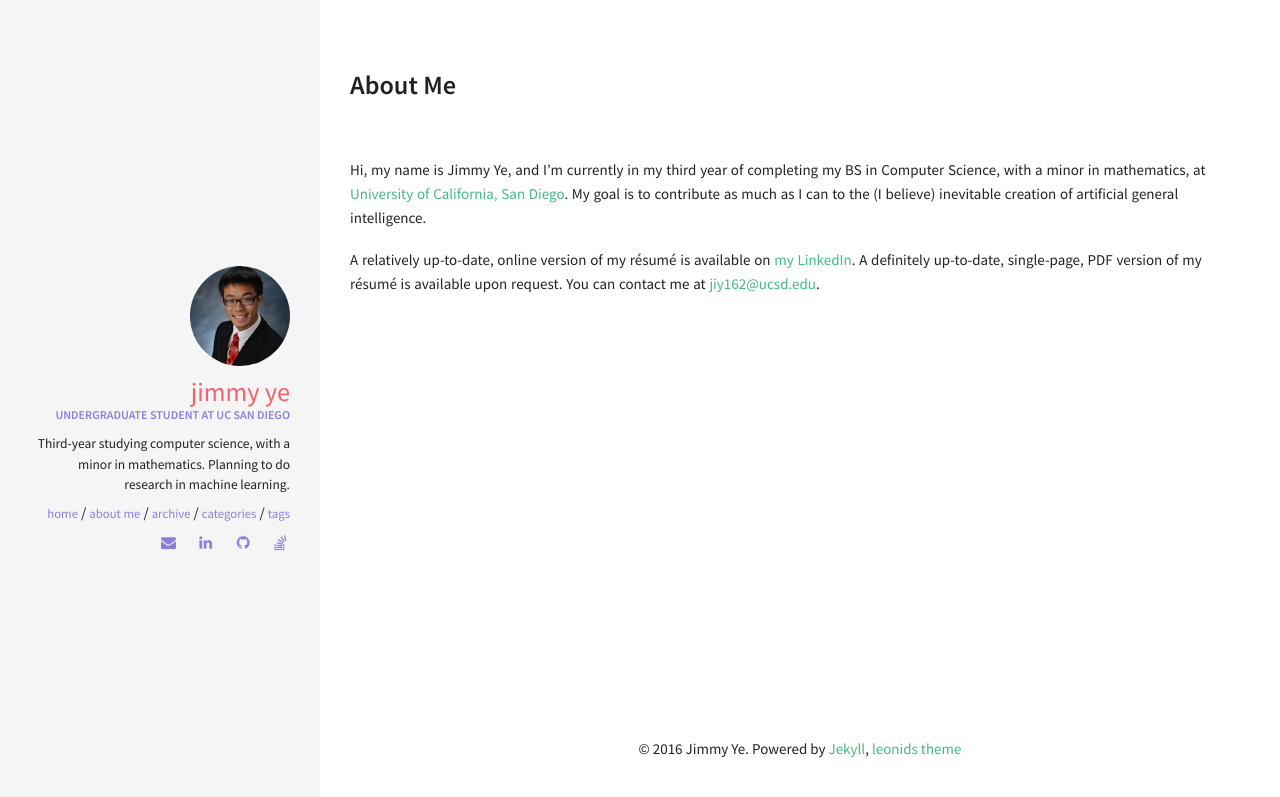
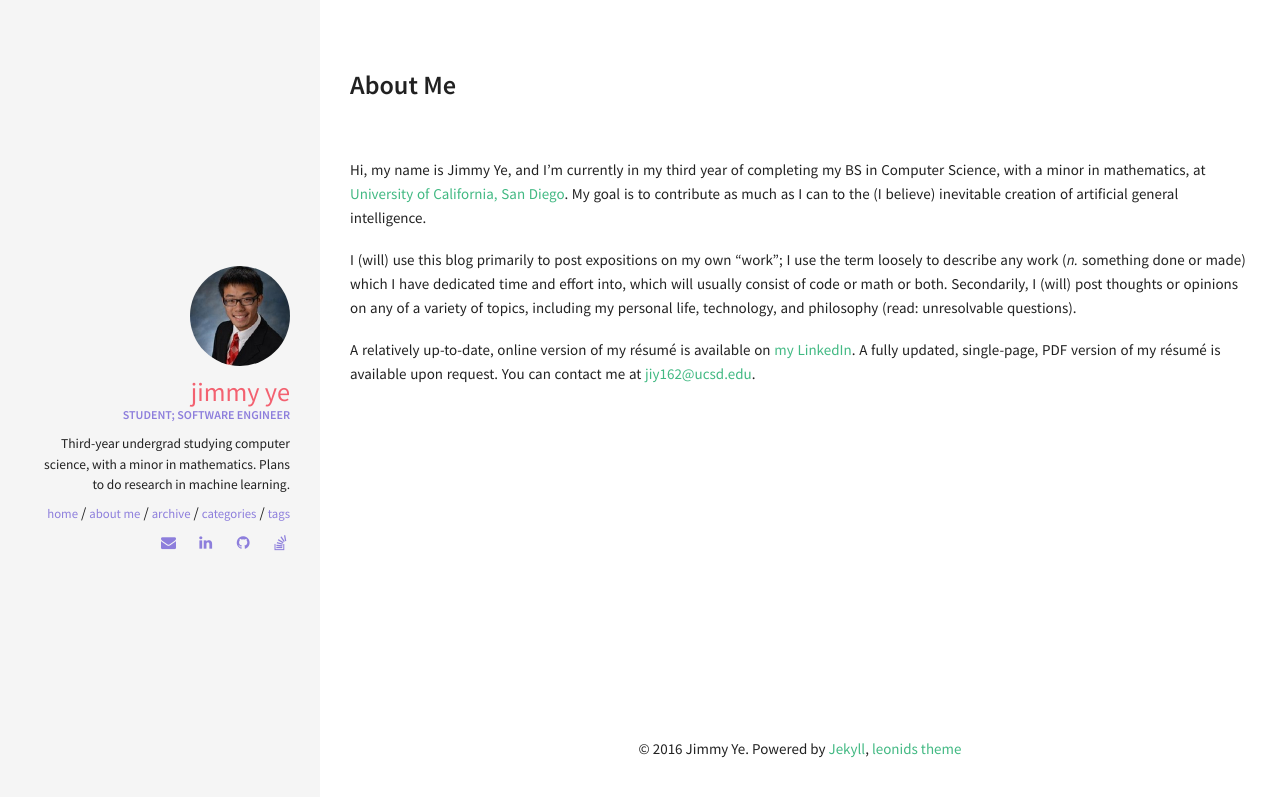
Before and after one commit to rationalis/rationalis.github.io, a Jekyll site: the page built from about.md, in a window 1280 px wide. Shown: the top 797 px of the page. Built offline with Jekyll 4.4.1, drawn with Linux system fonts in a browser that asks for light colours.

Commit message:
Add to 'About Me' and sidebar

```diff
--- a/_config.yml
+++ b/_config.yml
@@ -35,8 +35,8 @@ kramdown:
 owner:
   name: Jimmy Ye
   avatar: avatar.jpg
-  job: "Undergraduate student at UC San Diego"
-  bio: "Third-year studying computer science, with a minor in mathematics. Planning to do research in machine learning."
+  job: "Student; Software Engineer"
+  bio: "Third-year undergrad studying computer science, with a minor in mathematics. Plans to do research in machine learning."
   email: jiy162@ucsd.edu
   disqus-shortname:
   twitter: #username
--- a/about.md
+++ b/about.md
@@ -10,7 +10,14 @@ in Computer Science, with a minor in mathematics, at
 contribute as much as I can to the (I believe) inevitable creation of artificial
 general intelligence.
 
+I (will) use this blog primarily to post expositions on my own "work"; I use
+the term loosely to describe any work (*n.* something done or made) which I
+have dedicated time and effort into, which will usually consist of code or math
+or both. Secondarily, I (will) post thoughts or opinions on any of a variety of
+topics, including my personal life, technology, and philosophy (read:
+unresolvable questions).
+
 A relatively up-to-date, online version of my résumé is available on
-[my LinkedIn](https://www.linkedin.com/in/jimmy-ye-a3333b82). A definitely
-up-to-date, single-page, PDF version of my résumé is available upon request.
+[my LinkedIn](https://www.linkedin.com/in/jimmy-ye-a3333b82). A fully updated,
+single-page, PDF version of my résumé is available upon request.
 You can contact me at [jiy162@ucsd.edu](mailto:jiy162@ucsd.edu).
```
